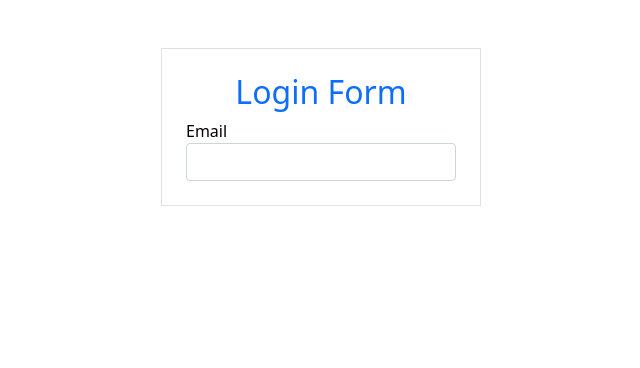
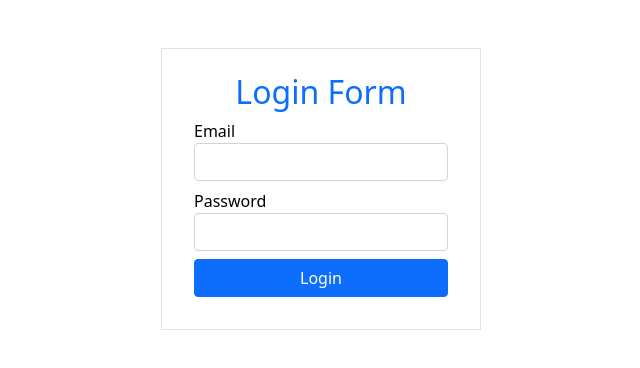
Before and after one commit to rkm10/React-practice, a React (Vite) app: page / in a window 1280 px wide. Shown: the top 368 px of the page, without its empty margins (319-959 px from the left). Built offline with nearby package versions, Linux system fonts and the light colour scheme.

Commit message:
form integreated

```diff
--- a/src/forms.jsx
+++ b/src/forms.jsx
@@ -2,17 +2,59 @@ import { useState } from "react"
 
 export default function Form() {
       const [email, setEmail] = useState('')
+      const [password, setPassword] = useState('')
+      const [errors, setErrors] = useState({
+            email: "",
+            password: ""
+      })
+      const emailpattern = /"[a-z0-9._%+-]+@[a-z0-9.-]+\.[a-z]{2, 4}$"/
 
+      function handleSubmit() {
+            if (email.trim() === "") {
+                  setErrors((errors) => ({ ...errors, email: "enter email address" }))
+            }
+            else if (!emailpattern.test(email)) {
+                  setErrors((errors) => ({ ...errors, email: "enter vaild email address" }))
+            }
+
+            else {
+                  setErrors((errors) => ({ ...errors, email: "" }))
+            }
+            if (password.trim() === "") {
+                  setErrors((errors) => ({ ...errors, password: "enter password" }))
+            }
+            else if (password.trim().length < 8) {
+                  setErrors((errors) => ({ ...errors, password: "password should be atleast 8 characters" }))
+            }
+
+            else {
+                  setErrors((errors) => ({ ...errors, password: "" }))
+            }
+
+      }
       return (
             <>
                   <div className="border w-25 mt-5 p-4 m-auto">
                         <h2 className="text-primary text-center">Login Form</h2>
-                        <div>
+                        <div className="m-2">
                               <label>Email</label>
                               <input type="email" className="form-control" value={email} onChange={
                                     (e) => { setEmail(e.target.value) }
 
                               } />
+                              {errors.email && <span className="text-danger">{errors.email}</span>}
+                        </div>
+                        <div className="m-2">
+                              <label>Password</label>
+                              <input type="password" className="form-control" value={password} onChange={
+                                    (e) => { setPassword(e.target.value) }
+
+                              } />
+                              {errors.password && <span className="text-danger">{errors.password}</span>}
+                        </div>
+                        <div className="m-2">
+                              <button className="btn btn-primary w-100" onClick={handleSubmit}
+                              >Login</button>
                         </div>
                   </div>
             </>
```
